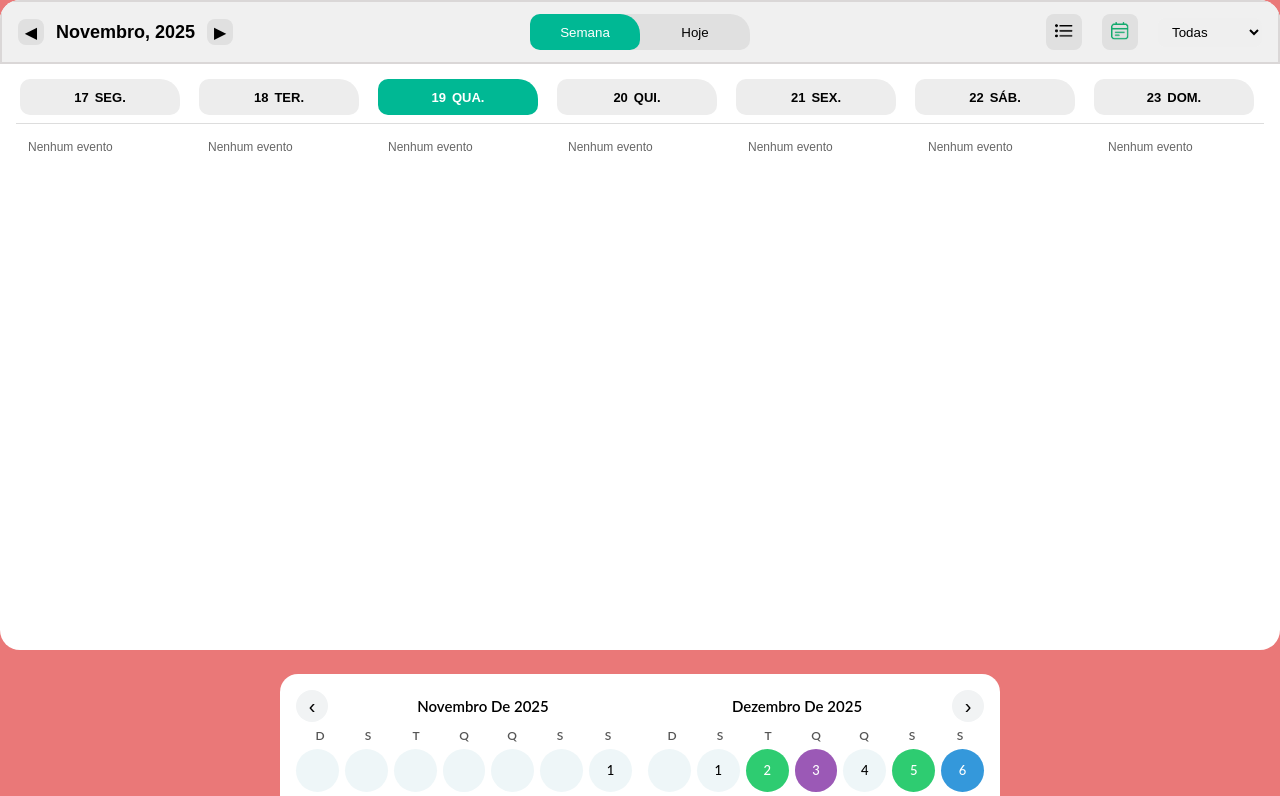
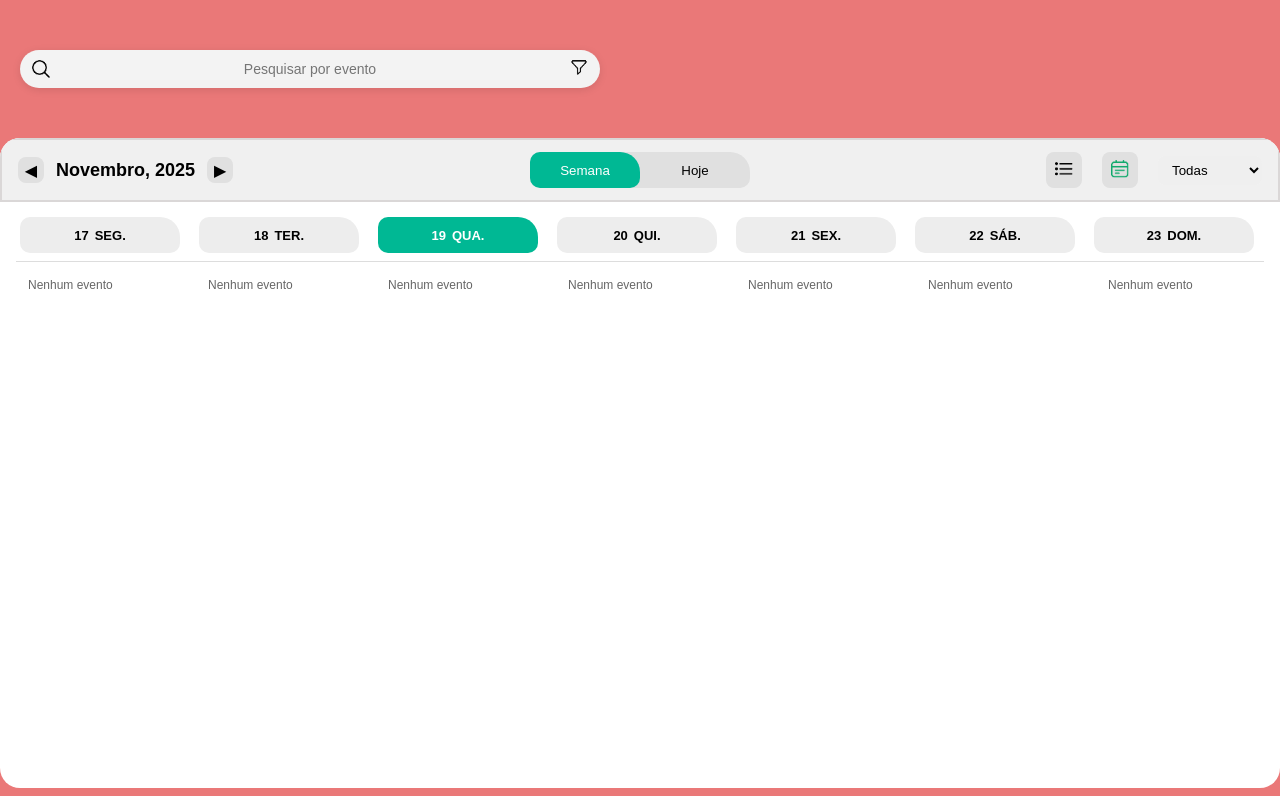
Before and after one commit to CSA-Centro-de-Solucoes-Aplicadas/Agenda-CNAT, a Vue app in the folder vue-project/: page / in a window 1280 px wide. Shown: the top 796 px of the page. Built offline with nearby package versions, Linux system fonts and the light colour scheme; the HTML template or start-up script is replaced by a standard one.

Commit message:
barra de pesquisa componente

```diff
--- a/vue-project/src/App.vue
+++ b/vue-project/src/App.vue
@@ -1,16 +1,16 @@
 <script setup lang="ts">
- import AgendaSemana from '@/components/AgendaSemana.vue'
- import CalendarioAnual from './components/CalendarioAnual.vue';
+import AgendaSemana from '@/components/AgendaSemana.vue'
+import CalendarioAnual from './components/CalendarioAnual.vue'
+import BarradePesquisa from '@/components/BarradePesquisa.vue'
 </script>
 
 <template>
   <div>
-      <router-view />
-     <AgendaSemana />
-     <CalendarioAnual/>
+    <router-view />
+    <BarradePesquisa />
+    <AgendaSemana />
+    <CalendarioAnual />
   </div>
 </template>
 
-<style scoped>
-
-</style>
+<style scoped></style>
--- /dev/null
+++ b/vue-project/src/components/BarradePesquisa.vue
@@ -0,0 +1,208 @@
+<script setup lang="ts">
+import { ref, computed, watch } from 'vue'
+
+interface Evento {
+  titulo: string
+  categoria: string
+}
+
+const eventos = ref<Evento[]>([
+  { titulo: 'Arraiá Junino', categoria: 'Cultura' },
+  { titulo: 'Winfo', categoria: 'Tecnologia' },
+  { titulo: 'Wtads', categoria: 'Tecnologia' },
+  { titulo: 'Jogos Internos', categoria: 'Esporte' },
+])
+
+const busca = ref('')
+const categoriaSelecionada = ref('Todas')
+const mostrarLista = ref(false)
+const mostrarCategorias = ref(false)
+
+const categorias = computed(() => {
+  const unicas = new Set(eventos.value.map((e) => e.categoria))
+  return ['Todas', ...unicas]
+})
+
+const eventosFiltrados = computed(() => {
+  if (!busca.value) return []
+
+  return eventos.value.filter((evento) => {
+    const tituloOk = evento.titulo.toLowerCase().includes(busca.value.toLowerCase())
+
+    const categoriaOk =
+      categoriaSelecionada.value === 'Todas' || evento.categoria === categoriaSelecionada.value
+
+    return tituloOk && categoriaOk
+  })
+})
+
+watch(busca, (valor) => {
+  mostrarLista.value = valor.length > 0
+})
+
+function selecionarCategoria(cat: string) {
+  categoriaSelecionada.value = cat
+  mostrarCategorias.value = false
+}
+
+const inputRef = ref<HTMLInputElement | null>(null)
+
+function focarBusca() {
+  inputRef.value?.focus()
+}
+</script>
+
+<template>
+  <div class="barra-pesquisa">
+    <div class="campo">
+      <img src="@/assets/lupa.png" alt="Buscar" class="icone" @click="focarBusca" />
+      <input ref="inputRef" type="text" placeholder="Pesquisar por evento" v-model="busca" />
+      <!-- botão filtro -->
+      <div class="filtro-wrapper">
+        <img
+          src="@/assets/filtro.png"
+          alt="Categorias"
+          class="icone"
+          @click="mostrarCategorias = !mostrarCategorias"
+        />
+        <div v-if="mostrarCategorias" class="dropdown-categorias">
+          <div
+            v-for="cat in categorias"
+            :key="cat"
+            class="categoria-item"
+            :class="{ ativa: cat === categoriaSelecionada }"
+            @click="selecionarCategoria(cat)"
+          >
+            {{ cat }}
+          </div>
+        </div>
+      </div>
+    </div>
+
+    <!-- lista de eventos -->
+    <div v-if="mostrarLista && eventosFiltrados.length" class="lista">
+      <div v-for="evento in eventosFiltrados" :key="evento.titulo" class="item">
+        <strong>{{ evento.titulo }}</strong>
+        <small>{{ evento.categoria }}</small>
+      </div>
+    </div>
+
+    <p v-if="mostrarLista && !eventosFiltrados.length" class="vazio">Nenhum evento encontrado</p>
+  </div>
+</template>
+
+<style scoped>
+.barra-pesquisa {
+  width: 100%;
+  max-width: 620px;
+  padding: 50px 20px;
+  position: relative;
+  font-family: 'Inter', sans-serif;
+}
+
+.campo {
+  display: flex;
+  align-items: center;
+  gap: 8px;
+  padding: 8px 12px;
+  border-radius: 25px;
+  background: #f3f3f3;
+  box-shadow: 0 2px 8px rgba(0, 0, 0, 0.1);
+}
+
+input {
+  flex: 1;
+  border: none;
+  outline: none;
+  background: transparent;
+  font-size: 14px;
+  text-align: center;
+}
+
+.icone {
+  width: 18px;
+  height: 18px;
+  cursor: pointer;
+}
+
+/* Categorias como uma aba discreta, minimalista */
+.dropdown-categorias {
+  margin-top: 6px;
+  display: flex;
+  flex-direction: column; /* uma embaixo da outra */
+  gap: 4px; /* espaço mínimo entre categorias */
+}
+
+/* wrapper do filtro para posicionar o dropdown lateral */
+.filtro-wrapper {
+  position: relative; /* dropdown fica relativo ao ícone */
+  display: inline-block;
+}
+
+/* dropdown flutuante */
+.dropdown-categorias {
+  position: absolute;
+  top: 24px; /* logo abaixo do ícone */
+  right: 0;
+  min-width: 100px; /* largura pequena */
+  background: #fff;
+  border-radius: 10px;
+  box-shadow: 0 4px 16px rgba(0, 0, 0, 0.12);
+  padding: 6px 0;
+  z-index: 20;
+  display: flex;
+  flex-direction: column;
+}
+
+.categoria-item {
+  padding: 6px 12px;
+  font-size: 12px;
+  cursor: pointer;
+  background: transparent;
+  color: #333;
+  text-align: left;
+  transition: all 0.2s;
+}
+
+.categoria-item:hover {
+  background: #f0f0f0;
+}
+
+.categoria-item.ativa {
+  background: #137333;
+  color: #fff;
+}
+
+/* Lista de eventos também sem position absolute */
+.lista {
+  margin-top: 8px; /* distância do input */
+  background: #fff;
+  border-radius: 16px;
+  box-shadow: 0 4px 16px rgba(0, 0, 0, 0.12);
+  max-height: 200px;
+  overflow-y: auto;
+}
+
+.item {
+  padding: 8px 12px;
+  display: flex;
+  justify-content: space-between;
+  align-items: center;
+  font-size: 13px;
+}
+
+.item:hover {
+  background: #f1f8f4;
+}
+
+.item small {
+  font-size: 11px;
+  color: #137333;
+}
+
+.vazio {
+  margin-top: 6px;
+  font-size: 12px;
+  opacity: 0.6;
+}
+</style>
--- a/vue-project/src/components/CalendarioAnual.vue
+++ b/vue-project/src/components/CalendarioAnual.vue
@@ -8,7 +8,6 @@ interface Evento {
   dataFim: string
 }
 
-
 const eventos = ref<Evento[]>([])
 
 onMounted(() => {
@@ -17,39 +16,32 @@ onMounted(() => {
       id: 1,
       nome: 'Evento alusivo ao dia do professor de geografia',
       dataInicio: '2025-12-02',
-      dataFim: '2025-12-03'
+      dataFim: '2025-12-03',
     },
     {
       id: 2,
       nome: 'Palestra de conscientização ambiental 2025.2',
       dataInicio: '2025-12-05',
-      dataFim: '2025-12-07'
+      dataFim: '2025-12-07',
     },
     {
       id: 3,
       nome: 'Palestra de tecnologia 2025.2',
       dataInicio: '2025-12-10',
-      dataFim: '2025-12-15'
-    }
+      dataFim: '2025-12-15',
+    },
   ]
 })
-
 
 const hoje = new Date()
 const dataBase = ref(new Date(hoje.getFullYear(), hoje.getMonth()))
 
 function proximo() {
-  dataBase.value = new Date(
-    dataBase.value.getFullYear(),
-    dataBase.value.getMonth() + 2
-  )
+  dataBase.value = new Date(dataBase.value.getFullYear(), dataBase.value.getMonth() + 2)
 }
 
 function anterior() {
-  dataBase.value = new Date(
-    dataBase.value.getFullYear(),
-    dataBase.value.getMonth() - 2
-  )
+  dataBase.value = new Date(dataBase.value.getFullYear(), dataBase.value.getMonth() - 2)
 }
 
 const legendaExpandida = ref<Record<number, boolean>>({})
@@ -69,13 +61,11 @@ function toggleLegenda(ano: number, mes: number) {
   legendaExpandida.value[chave] = !legendaExpandida.value[chave]
 }
 
-
 /*evita erro de fuso horário */
 function criarDataLocal(data: string) {
   const [ano, mes, dia] = data.split('-').map(Number)
   return new Date(ano, mes - 1, dia)
 }
-
 
 function gerarDiasDoMes(ano: number, mes: number) {
   const dias: (Date | null)[] = []
@@ -94,7 +84,6 @@ function gerarDiasDoMes(ano: number, mes: number) {
   return dias
 }
 
-
 function tipoDiaEvento(data: Date | null) {
   if (!data) return null
 
@@ -109,9 +98,8 @@ function tipoDiaEvento(data: Date | null) {
   return null
 }
 
-
 function eventosDoMes(ano: number, mes: number) {
-  return eventos.value.filter(ev => {
+  return eventos.value.filter((ev) => {
     const ini = criarDataLocal(ev.dataInicio)
     const fim = criarDataLocal(ev.dataFim)
 
@@ -122,7 +110,6 @@ function eventosDoMes(ano: number, mes: number) {
   })
 }
 
-
 const meses = computed(() => {
   const m1 = dataBase.value
   const m2 = new Date(m1.getFullYear(), m1.getMonth() + 1)
@@ -132,17 +119,16 @@ const meses = computed(() => {
       ano: m1.getFullYear(),
       mes: m1.getMonth(),
       nome: m1.toLocaleDateString('pt-BR', { month: 'long', year: 'numeric' }),
-      dias: gerarDiasDoMes(m1.getFullYear(), m1.getMonth())
+      dias: gerarDiasDoMes(m1.getFullYear(), m1.getMonth()),
     },
     {
       ano: m2.getFullYear(),
       mes: m2.getMonth(),
       nome: m2.toLocaleDateString('pt-BR', { month: 'long', year: 'numeric' }),
-      dias: gerarDiasDoMes(m2.getFullYear(), m2.getMonth())
-    }
+      dias: gerarDiasDoMes(m2.getFullYear(), m2.getMonth()),
+    },
   ]
 })
-
 
 function formatarData(data: string) {
   const [y, m, d] = data.split('-')
@@ -157,35 +143,25 @@ function legendaEvento(ev: Evento) {
 <template>
   <div class="calendario">
     <section class="mes" v-for="(mes, index) in meses" :key="index">
-
       <div class="cabecalho">
         <button v-if="index === 0" @click="anterior">‹</button>
         <h3>{{ mes.nome }}</h3>
         <button v-if="index === 1" @click="proximo">›</button>
       </div>
 
-
       <div class="dias-semana">
-        <span>D</span><span>S</span><span>T</span>
-        <span>Q</span><span>Q</span><span>S</span><span>S</span>
+        <span>D</span><span>S</span><span>T</span> <span>Q</span><span>Q</span><span>S</span
+        ><span>S</span>
       </div>
 
       <div class="dias">
-        <span
-          v-for="(dia, i) in mes.dias"
-          :key="i"
-          class="dia"
-          :class="tipoDiaEvento(dia)"
-        >
+        <span v-for="(dia, i) in mes.dias" :key="i" class="dia" :class="tipoDiaEvento(dia)">
           {{ dia ? dia.getDate() : '' }}
         </span>
       </div>
 
       <div class="legenda">
-          <p
-            v-for="ev in eventosVisiveis(mes.ano, mes.mes)"
-            :key="ev.id"
-          >
+        <p v-for="ev in eventosVisiveis(mes.ano, mes.mes)" :key="ev.id">
           {{ legendaEvento(ev) }}
         </p>
 
@@ -197,7 +173,6 @@ function legendaEvento(ev: Evento) {
           {{ legendaExpandida[mes.ano * 100 + mes.mes] ? 'Ver menos' : 'Ver mais' }}
         </button>
       </div>
-
     </section>
   </div>
 </template>
@@ -212,11 +187,9 @@ function legendaEvento(ev: Evento) {
   max-width: 720px;
   margin: 24px auto;
 
-
   flex-wrap: nowrap;
   justify-content: space-between;
 }
-
 
 .mes {
   width: 50%;
@@ -237,7 +210,6 @@ h3 {
   font-weight: 600;
 }
 
-
 button {
   background: #f1f3f4;
   border: none;
@@ -251,7 +223,6 @@ button {
   align-items: center;
   justify-content: center;
 }
-
 
 .dias-semana,
 .dias {
@@ -281,7 +252,6 @@ button {
   font-size: 13px;
   font-weight: 500;
 }
-
 
 .dia.inicio {
   background: #2ecc71;
@@ -319,7 +289,6 @@ button {
   cursor: pointer;
   font-weight: 600;
 }
-
 
 @media (max-width: 480px) {
   .calendario {
@@ -359,14 +328,11 @@ button {
   }
 
   .legenda {
-  font-size: 9px;
+    font-size: 10px;
   }
 
   .ver-mais {
     font-size: 9px;
   }
-
 }
-
-
 </style>
```
Also changed, not shown: vue-project/src/assets/filtro.png (added), vue-project/src/assets/lupa.png (added). Lines whose indentation alone changed are shown as unchanged.
